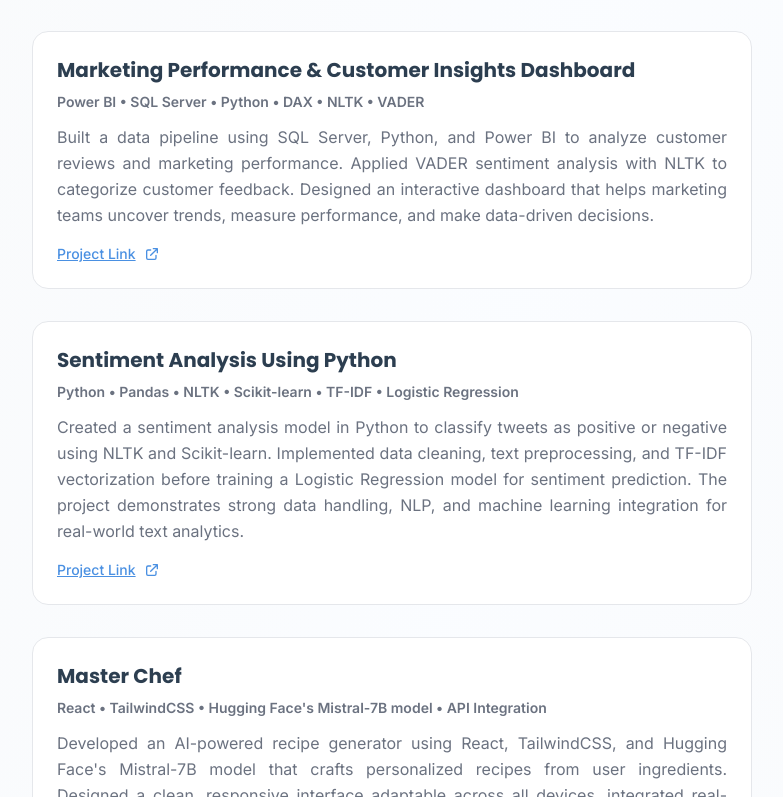
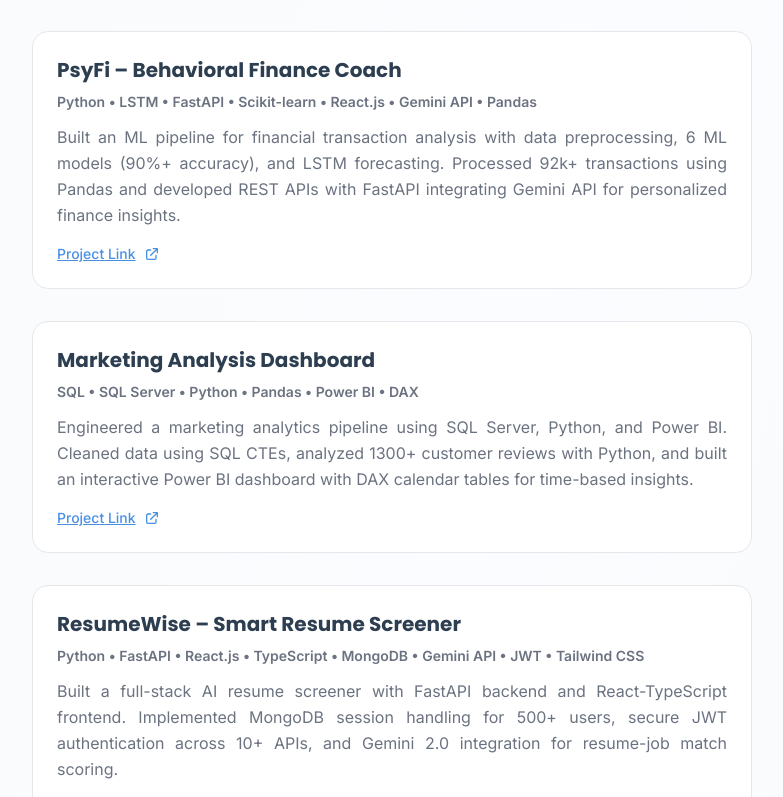
Before and after one commit to aryannnsinghhh/portfolio-website, a React (Vite) app: page / in a window 1280 px wide. Shown: the part 883-1680 px from the top of the page, without its empty margins (400-1183 px from the left). Built offline with nearby package versions, Linux system fonts and the light colour scheme.

Commit message:
Update portfolio changes

```diff
--- a/src/config.js
+++ b/src/config.js
@@ -5,13 +5,13 @@
   // Personal Information
   personal: {
     name: "Aryan Kumar Singh",
-    tagline: "Data Engineer | Analyst",
+    tagline: "Backend | Data | AI | Python | Java",
     subtitle: "Final Year BTech CSE Student at VIT Vellore",
     description: "A curious CS student who believes data tells better stories than most people do, you just need to know how to listen. I’m passionate about turning messy data into meaningful insights and building solutions that make both users and dashboards happy. With hands-on experience in backend development using Python (FastAPI) and Java, I’ve learned the art of designing, coding, and debugging (and occasionally talking to my code until it cooperates). I thrive in agile teams, enjoy solving real-world problems, and am on a mission to blend logic, creativity, and a dash of humor into every project I take on.",
     email: "aryankrsingh987@gmail.com",
     phone: "+91 9798597633",
-    location: "Hyderabad, India",
-    resumeUrl: "https://drive.google.com/file/d/17U7ZFZ5jykoo18LoAjG9QPof8ZetrMrh/view?usp=sharing",
+    location: "Vellore, India",
+    resumeUrl: "https://drive.google.com/file/d/1afsnUMhsE6-0pHWBDb8QZewcD6oGSa0j/view?usp=sharing",
   },
 
   // Social Links
@@ -110,29 +110,56 @@
     },
   ],
 
-  // Projects - You can add your projects here later
+  // Projects
   projects: [
     {
-      title: "Marketing Performance & Customer Insights Dashboard",
-      description: "Built a data pipeline using SQL Server, Python, and Power BI to analyze customer reviews and marketing performance. Applied VADER sentiment analysis with NLTK to categorize customer feedback. Designed an interactive dashboard that helps marketing teams uncover trends, measure performance, and make data-driven decisions.",
-      technologies: ["Power BI", "SQL Server", "Python", "DAX", "NLTK", "VADER"],
-      githubUrl: "https://github.com/aryannnsinghhh/Marketing-Analytics",
+      title: "PsyFi – Behavioral Finance Coach",
+      description:
+        "Built an ML pipeline for financial transaction analysis with data preprocessing, 6 ML models (90%+ accuracy), and LSTM forecasting. Processed 92k+ transactions using Pandas and developed REST APIs with FastAPI integrating Gemini API for personalized finance insights.",
+      technologies: [
+        "Python",
+        "LSTM",
+        "FastAPI",
+        "Scikit-learn",
+        "React.js",
+        "Gemini API",
+        "Pandas"
+      ],
+      githubUrl: "https://github.com/aryannnsinghhh/PsiFy",
       liveUrl: "#",
-      image: "/project1.jpg", // Add project images later
+      image: "/project1.jpg",
     },
     {
-      title: "Sentiment Analysis Using Python",
-      description: "Created a sentiment analysis model in Python to classify tweets as positive or negative using NLTK and Scikit-learn. Implemented data cleaning, text preprocessing, and TF-IDF vectorization before training a Logistic Regression model for sentiment prediction. The project demonstrates strong data handling, NLP, and machine learning integration for real-world text analytics.",
-      technologies: ["Python", "Pandas", "NLTK", "Scikit-learn", "TF-IDF", "Logistic Regression"],
-      githubUrl: "https://github.com/aryannnsinghhh/Sentiment-Analysis-Using-Py",
+      title: "Marketing Analysis Dashboard",
+      description:
+        "Engineered a marketing analytics pipeline using SQL Server, Python, and Power BI. Cleaned data using SQL CTEs, analyzed 1300+ customer reviews with Python, and built an interactive Power BI dashboard with DAX calendar tables for time-based insights.",
+      technologies: [
+        "SQL",
+        "SQL Server",
+        "Python",
+        "Pandas",
+        "Power BI",
+        "DAX"
+      ],
+      githubUrl: "https://github.com/aryannnsinghhh/Marketing-Analytics",
       liveUrl: "#",
       image: "/project2.jpg",
     },
     {
-      title: "Master Chef",
-      description: "Developed an AI-powered recipe generator using React, TailwindCSS, and Hugging Face's Mistral-7B model that crafts personalized recipes from user ingredients. Designed a clean, responsive interface adaptable across all devices, integrated real-time API calls for instant recipe generation, and added ingredient management features.",
-      technologies: ["React", "TailwindCSS", "Hugging Face's Mistral-7B model", "API Integration"],
-      githubUrl: "https://github.com/aryannnsinghhh/Master-Chef",
+      title: "ResumeWise – Smart Resume Screener",
+      description:
+        "Built a full-stack AI resume screener with FastAPI backend and React-TypeScript frontend. Implemented MongoDB session handling for 500+ users, secure JWT authentication across 10+ APIs, and Gemini 2.0 integration for resume-job match scoring.",
+      technologies: [
+        "Python",
+        "FastAPI",
+        "React.js",
+        "TypeScript",
+        "MongoDB",
+        "Gemini API",
+        "JWT",
+        "Tailwind CSS"
+      ],
+      githubUrl: "https://github.com/aryannnsinghhh/ResumeWise",
       liveUrl: "#",
       image: "/project3.jpg",
     },
```
